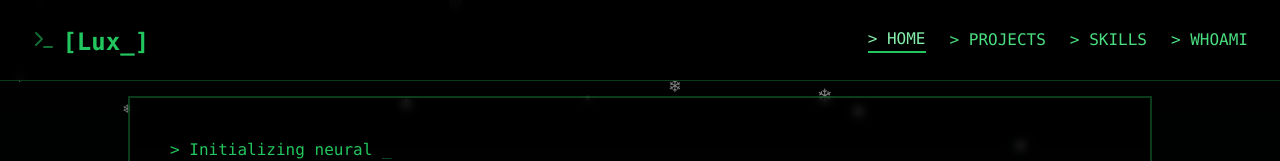
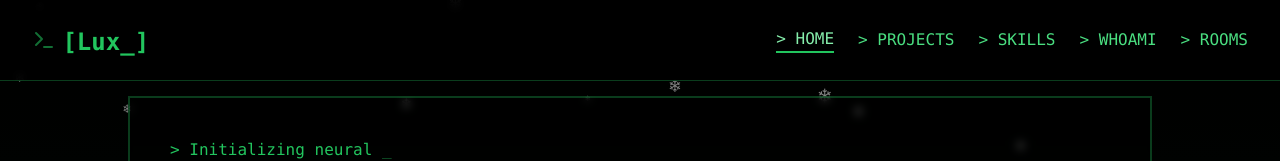
Before and after one commit to Luxinenglish/new-portfolio, a React (Create React App) app: page / in a window 1280 px wide. Shown: the top 161 px of the page. Built offline with nearby package versions, Linux system fonts and the light colour scheme.

Commit message:
ajout d'une section room (A revoir !

```diff
--- a/src/App.js
+++ b/src/App.js
@@ -1,5 +1,5 @@
 import React, { useState, useEffect } from 'react';
-import { Terminal, Code, Globe, Mail, Github, Linkedin, Cpu, Shield, Zap, Menu, X, Server, Laptop, Laptop2, TramFront, TramFrontIcon} from 'lucide-react';
+import { Terminal, Code, Globe, Mail, Github, Linkedin, Cpu, Shield, Zap, Menu, X, Server, Laptop, Laptop2, TramFront, TramFrontIcon, Link as LinkIcon } from 'lucide-react';
 
 export default function HackerPortfolio() {
     const [displayText, setDisplayText] = useState('');
@@ -154,6 +154,62 @@ export default function HackerPortfolio() {
         setMobileMenuOpen(false);
     };
 
+    const rooms = [
+      {
+        id: 'r1',
+        title: 'Custom VPN Room',
+        platform: 'TryHackMe',
+        platformIcon: Globe,
+        desc: 'Room about building and attacking a custom VPN stack. Includes lab, writeup and CTF tasks.',
+        tags: ['Networking', 'OpenVPN', 'Pentesting'],
+        link: 'https://tryhackme.com/room/customvpn'
+      },
+      {
+        id: 'r2',
+        title: 'WebAuth Lab',
+        platform: 'HackTheBox',
+        platformIcon: Terminal,
+        desc: 'A practical room exploring modern web auth flows, SSO and token bypass exercises.',
+        tags: ['Web', 'Auth', 'JWT'],
+        link: 'https://www.hackthebox.com/rooms/webauth'
+      },
+      {
+        id: 'r3',
+        title: 'Linux PrivEsc Workshop',
+        platform: 'Root-Me',
+        platformIcon: Shield,
+        desc: 'Collection of local Linux privilege escalation scenarios with hints and solutions.',
+        tags: ['Linux', 'PrivEsc', 'Scripting'],
+        link: 'https://www.root-me.org/en/rooms/linux-privesc'
+      }
+    ];
+
+    const challenges = [
+      {
+        id: 'c1',
+        title: 'SSTI in Flask App',
+        difficulty: 'Medium',
+        desc: 'Exploit a server-side template injection to achieve remote code execution.',
+        tags: ['SSTI', 'Python', 'RCE'],
+        link: 'https://gist.github.com/yourusername/ssti-writeup'
+      },
+      {
+        id: 'c2',
+        title: 'Broken JWT Signature',
+        difficulty: 'Hard',
+        desc: 'Forge token by abusing algorithm confusion and recover secret key.',
+        tags: ['JWT', 'Crypto', 'Auth'],
+        link: 'https://yourblog.example/jwt-writeup'
+      },
+      {
+        id: 'c3',
+        title: 'Nginx Auto-deploy CTF',
+        difficulty: 'Easy',
+        desc: 'Automated nginx deploy script used in a CTF environment to serve challenges.',
+        tags: ['Bash', 'Nginx', 'Automation'],
+        link: 'https://github.com/Luxinenglish/auto-deploy-nginx-website'
+      }
+    ];
     return (
         <div className="min-h-screen bg-black text-green-400 font-mono relative overflow-hidden">
             {/* Boot Sequence */}
@@ -239,7 +295,7 @@ export default function HackerPortfolio() {
 
                                 {/* Desktop Menu */}
                                 <div className="hidden md:flex gap-4 lg:gap-6">
-                                    {['home', 'projects', 'skills', 'whoami'].map(section => (
+                                    {['home', 'projects', 'skills', 'whoami', 'rooms'].map(section => (
                                         <button
                                             key={section}
                                             onClick={() => handleNavigate(section)}
@@ -265,7 +321,7 @@ export default function HackerPortfolio() {
                             {/* Mobile Menu */}
                             {mobileMenuOpen && (
                                 <div className="md:hidden border-t border-green-500/30 py-4 space-y-2 bg-black/95">
-                                    {['home', 'projects', 'skills', 'whoami'].map(section => (
+                                    {['home', 'projects', 'skills', 'whoami', 'rooms'].map(section => (
                                         <button
                                             key={section}
                                             onClick={() => handleNavigate(section)}
@@ -552,6 +608,116 @@ export default function HackerPortfolio() {
                             </div>
                         </section>
                     )}
+{currentSection === 'rooms' && (
+<section className="pt-20 sm:pt-24 md:pt-28 lg:pt-32 px-4 sm:px-6 lg:px-8">
+  <div className="max-w-7xl mx-auto">
+    <header className="mb-8 sm:mb-10">
+      <div className="flex items-center justify-between">
+        <div className="flex items-center gap-3">
+          <Terminal className="w-6 h-6 text-green-500" />
+          <h2 className="text-lg sm:text-xl md:text-2xl font-bold text-green-300">Rooms &amp; Challenges</h2>
+        </div>
+      </div>
+      <p className="text-sm text-green-400/80 mt-3 max-w-3xl">
+        Cards list of rooms published on different platforms and challenges solved with links and short descriptions.
+      </p>
+    </header>
+
+    <main className="space-y-8 sm:space-y-10">
+      <section>
+        <h3 className="text-lg sm:text-xl font-bold text-green-300 mb-4">$ ls rooms/</h3>
+        <div className="grid grid-cols-1 sm:grid-cols-2 lg:grid-cols-3 gap-4">
+          {rooms.map((r) => {
+            const Icon = r.platformIcon || Globe;
+            return (
+              <article
+                key={r.id}
+                className="min-h-[120px] sm:min-h-[140px] border-2 border-green-500/30 bg-black/50 p-3 sm:p-4 md:p-5 rounded-lg hover:scale-102 transition-transform duration-200 flex"
+              >
+                <div className="flex-shrink-0 flex items-start">
+                  <div className="p-2 sm:p-3 bg-green-500/10 border border-green-500/20 rounded">
+                    <Icon className="w-6 h-6 sm:w-8 sm:h-8 md:w-10 md:h-10 text-green-400" />
+                                </div>
+                    </div>
+                <div className="flex-1 ml-3">
+                  <div className="flex items-start justify-between">
+                    <h4 className="font-bold text-green-300 text-sm sm:text-base md:text-lg">{r.title}</h4>
+                    <span className="text-xs text-green-500/80 ml-3">{r.platform}</span>
+                  </div>
+                  <p className="text-green-400/80 text-xs sm:text-sm mt-2">{r.desc}</p>
+
+                    <div className="flex flex-wrap gap-2 mt-3">
+                      {r.tags.map((t) => (
+                      <span key={t} className="text-xs px-2 py-1 border border-green-500/30 rounded">
+                          {t}
+                        </span>
+                      ))}
+                    </div>
+
+                  <div className="mt-3 sm:mt-4 flex items-center gap-3">
+                      <a
+                        href={r.link}
+                        target="_blank"
+                        rel="noopener noreferrer"
+                      className="text-xs sm:text-sm text-green-500 hover:text-green-300 flex items-center gap-2"
+                      >
+                        <LinkIcon className="w-4 h-4" /> View room
+                      </a>
+                    <button
+                      onClick={() => navigator.clipboard?.writeText(r.link)}
+                      aria-label={`Copy link for ${r.title}`}
+                      className="text-xs sm:text-sm text-green-500/80 hover:text-green-300"
+                      >
+                        Copy link
+                    </button>
+                  </div>
+                </div>
+              </article>
+            );
+          })}
+        </div>
+      </section>
+
+      <section>
+        <h3 className="text-lg sm:text-xl font-bold text-green-300 mb-4">$ cat challenges.log</h3>
+        <div className="grid grid-cols-1 sm:grid-cols-2 lg:grid-cols-3 gap-4">
+          {challenges.map((c) => (
+            <article
+              key={c.id}
+              className="min-h-[120px] sm:min-h-[140px] border-2 border-green-500/30 bg-black/50 p-3 sm:p-4 md:p-5 rounded-lg transform transition-transform duration-200 hover:-translate-y-1 sm:hover:-translate-y-2"
+            >
+              <div className="flex items-start justify-between">
+                <div className="pr-3 flex-1">
+                  <h4 className="font-bold text-green-300 text-sm sm:text-base">{c.title}</h4>
+                  <p className="text-green-400/80 text-xs sm:text-sm mt-1">{c.desc}</p>
+                </div>
+                <div className="text-xs sm:text-sm text-green-500/90 whitespace-nowrap">{c.difficulty}</div>
+              </div>
+
+              <div className="flex flex-wrap gap-2 mt-3">
+                {c.tags.map((t) => (
+                  <span key={t} className="text-xs px-2 py-1 border border-green-500/30 rounded">{t}</span>
+                ))}
+              </div>
+
+              <div className="mt-3 sm:mt-4">
+                <a
+                  href={c.link}
+                  target="_blank"
+                  rel="noopener noreferrer"
+                  className="inline-flex items-center gap-2 text-xs sm:text-sm text-green-500 hover:text-green-300"
+                >
+                  <Code className="w-4 h-4" /> Read writeup / repo
+                </a>
+              </div>
+            </article>
+          ))}
+        </div>
+      </section>
+    </main>
+                            </div>
+                        </section>
+)}
             {/* Snow Footer */}
                 <footer className="relative w-full mt-auto">
                 <svg xmlns="http://www.w3.org/2000/svg" width="100%" height="180" viewBox="0 0 1200 180" role="img" aria-label="Sol enneigé" className="w-full h-auto">
```
